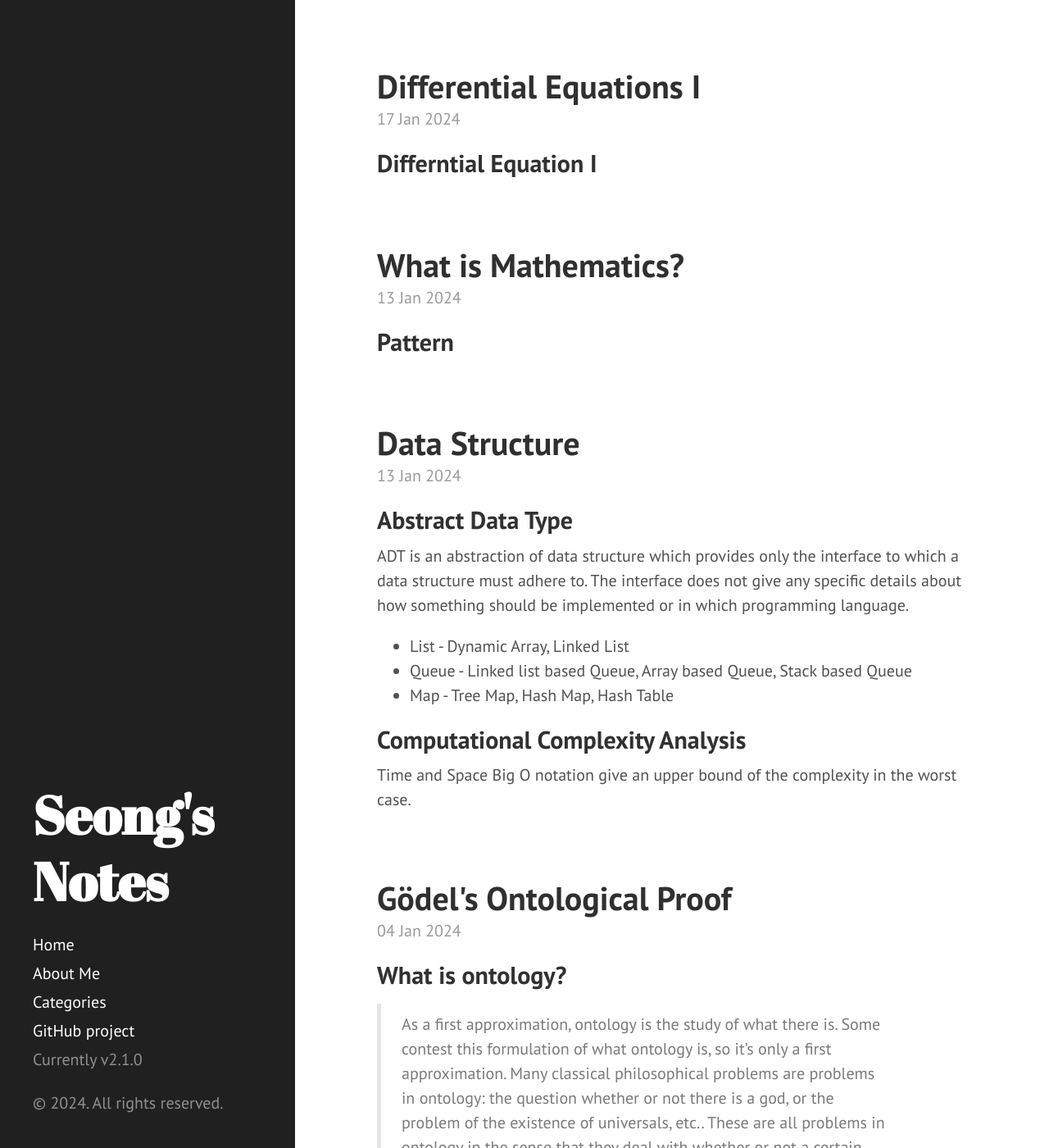
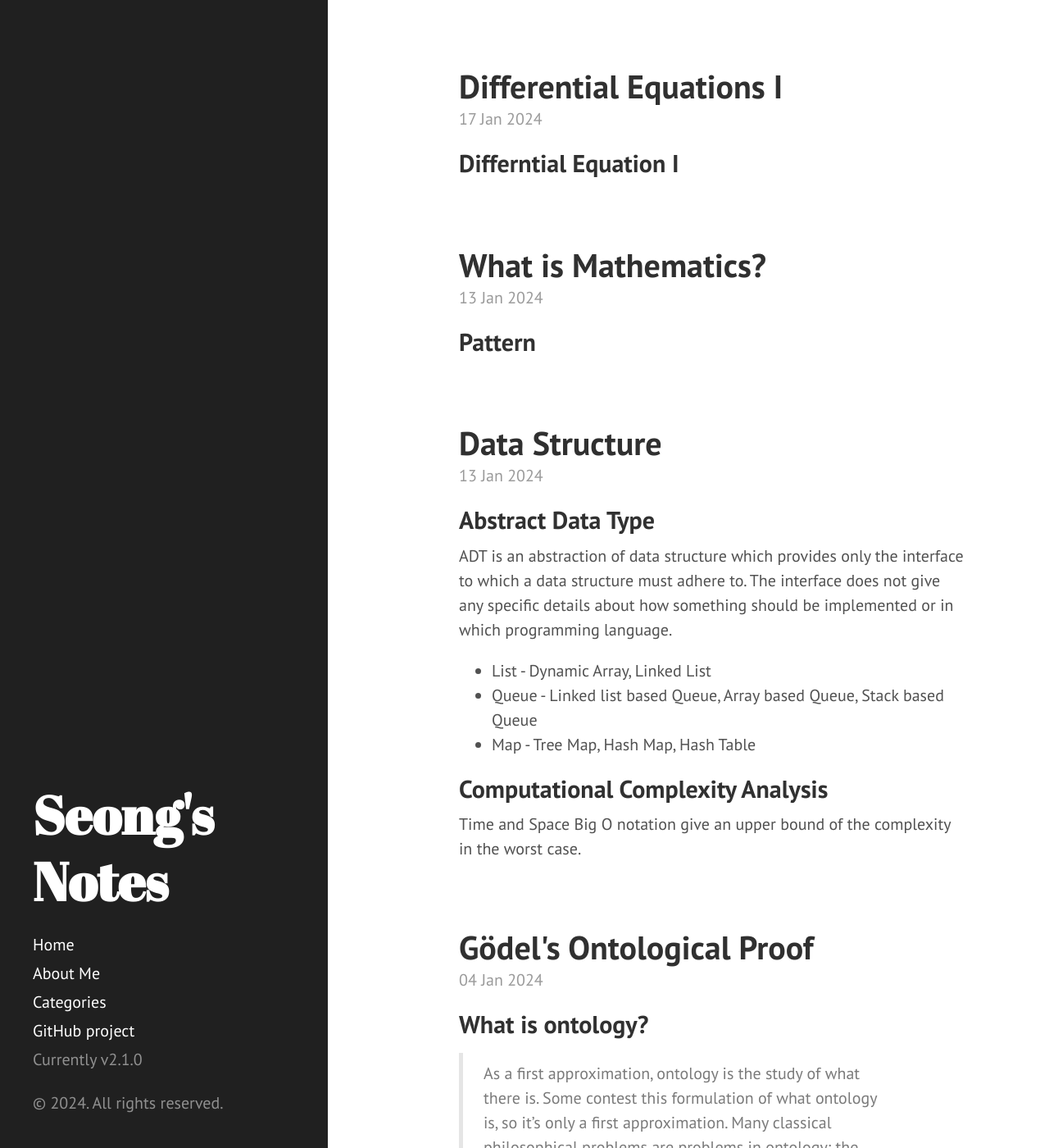
Before and after one commit to GwangseongCho/GwangseongCho.github.io, a Jekyll site: the page built from index.html, in a window 1280 px wide and 1400 px high. Shown: the whole window at 82% size. Built offline with Jekyll 4.4.1, drawn with Linux system fonts in a browser that asks for light colours; the list of posts is cut into pages by our own code.

Commit message:
edit css page

```diff
--- a/public/css/hyde.css
+++ b/public/css/hyde.css
@@ -65,7 +65,7 @@ html {
     top: 0;
     left: 0;
     bottom: 0;
-    width: 18rem;
+    width: 20rem;
     text-align: left;
   }
 }
@@ -128,15 +128,15 @@ a.sidebar-nav-item:focus {
 
 @media (min-width: 48em) {
   .content {
-    max-width: 55rem;
-    margin-left: 20rem;
+    max-width: 50rem;
+    margin-left: 25rem;
     margin-right: 2rem;
   }
 }
 
 @media (min-width: 64em) {
   .content {
-    margin-left: 22rem;
+    margin-left: 27rem;
     margin-right: 4rem;
   }
 }
```
